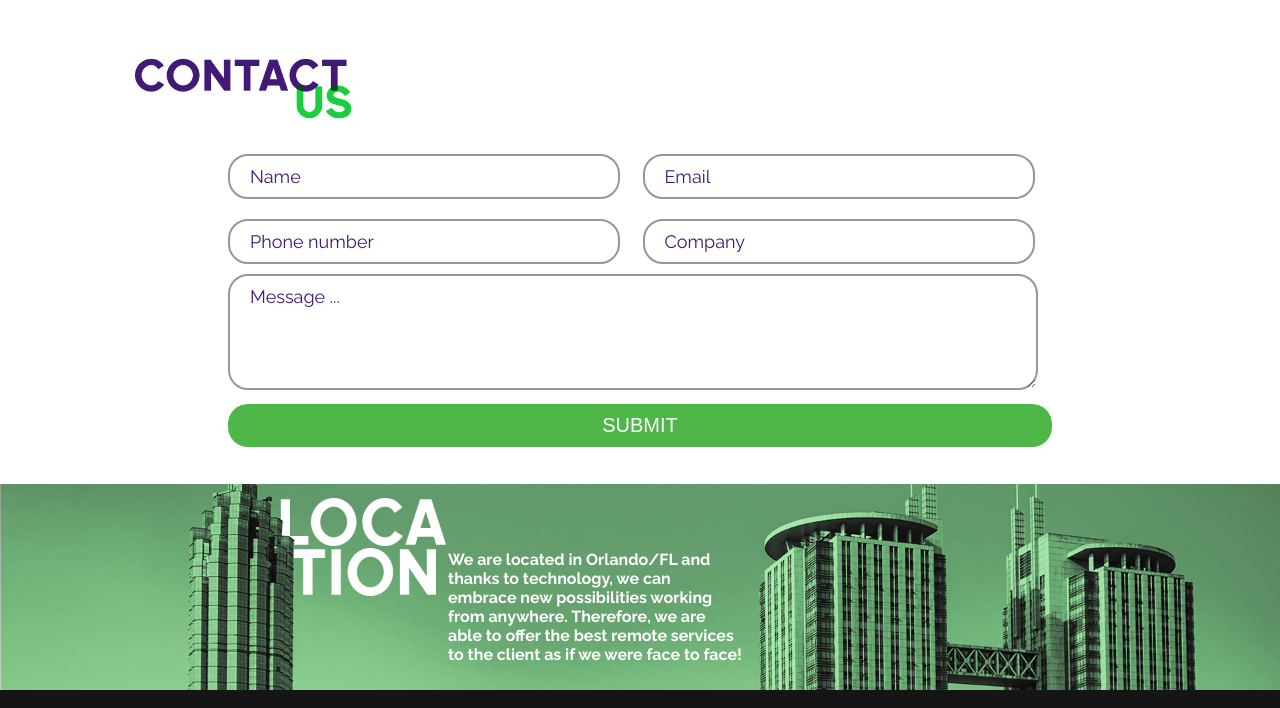
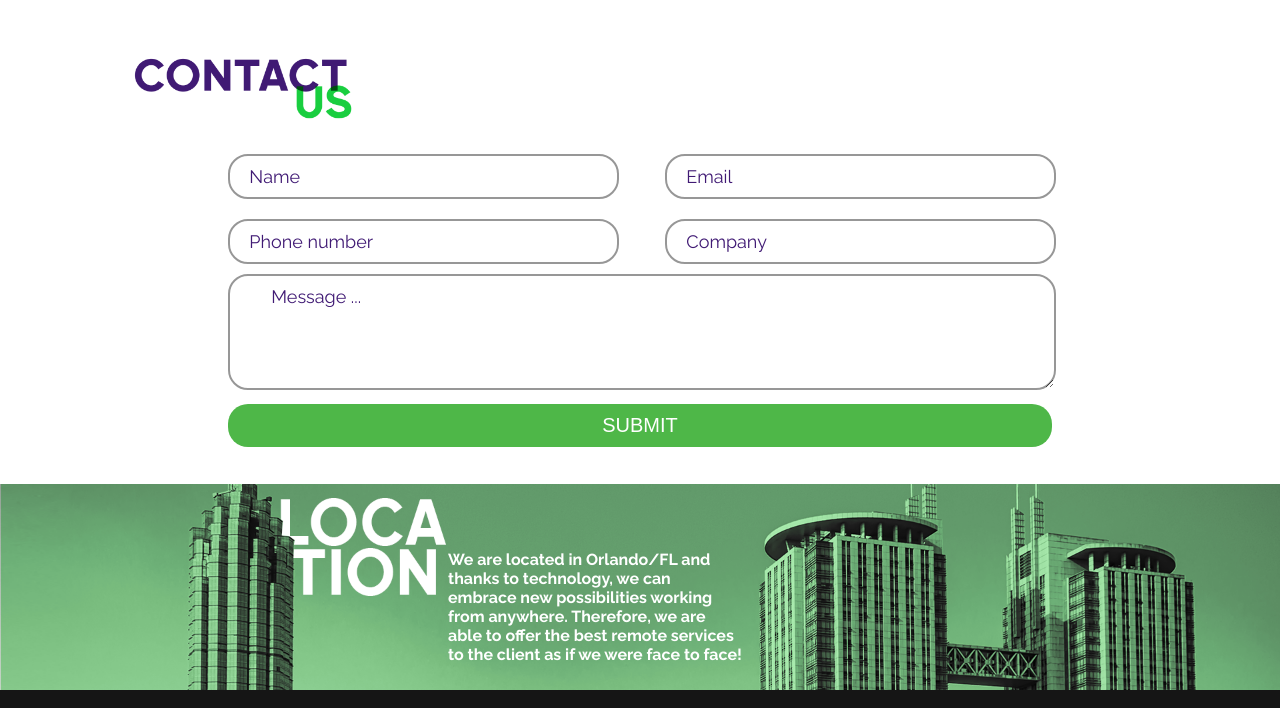
Before and after one commit to rocoto-tech/matchaTechnologies, a website built with Parcel: page index.pug in a window 1280 px wide. Shown: the part 1606-2314 px from the top of the page. Built offline with nearby package versions, Linux system fonts and the light colour scheme.

Commit message:
fix button

```diff
--- a/styles/main.sass
+++ b/styles/main.sass
@@ -125,21 +125,19 @@ body
 		input
 			color: $color2
 			outline: none
-			width: 100%
+			width: 90%
 			border: 2px solid #979797
-			padding: 10px 20px
+			padding: 10px 5%
 			border-radius: 20px
 			font-size: 20px
 			margin-top: 20px
 			font-weight: 700
 			font-family: $fuente
-
-
 		textarea
 			outline: none
-			width: 100%
+			width: 90%
 			border: 2px solid #979797
-			padding: 10px 20px
+			padding: 10px 5%
 			border-radius: 20px
 			font-size: 20px
 			margin-top: 20px
@@ -152,7 +150,7 @@ body
 		div
 			display: grid
 			grid-template-columns: 1fr 1fr
-			grid-gap: 100px
+			grid-gap: 50px
 		button
 			float: right
 			color: white
--- a/styles/navbar.sass
+++ b/styles/navbar.sass
@@ -46,6 +46,15 @@
 
 
 /* -------------------------------- responsive ------------------------------- */
+@media only screen and (max-width: 1300px)
+    .navbar
+        padding: 0 10%
+        width: 80%
+@media only screen and (max-width: 900px)
+    .navbar
+        padding: 0 5%
+        width: 90%
+
 @media only screen and (max-width: 600px)
 
     .navbar
--- a/styles/responsive1240.sass
+++ b/styles/responsive1240.sass
@@ -69,16 +69,16 @@
       width: 230px
     &__box
       input
-        width: 85%
+        // width: 85%
         font-size: 18px
       textarea
-        width: 93%
+        // width: 93%
         margin-top: 10px
       ::placeholder
         font-weight: 500
         font-size: 18px
       div
-        grid-gap: 5px
+        grid-gap: 50px
       button
         float: right
         color: white
--- a/styles/responsive900.sass
+++ b/styles/responsive900.sass
@@ -61,10 +61,13 @@
       input
         width: 90%
         margin-top: 5px
+        padding: 10px 5%
       textarea
         width: 90%
+        padding: 10px 5%
       div
         grid-template-columns: 1fr
+        grid-gap: 5px
 
 
 
```
